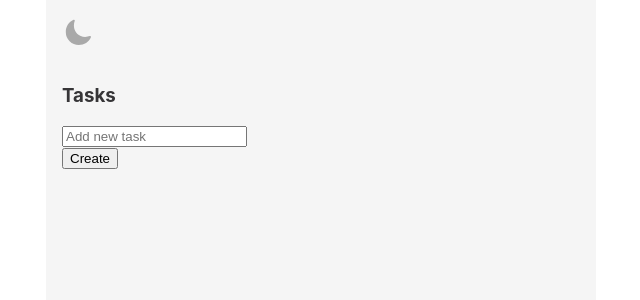
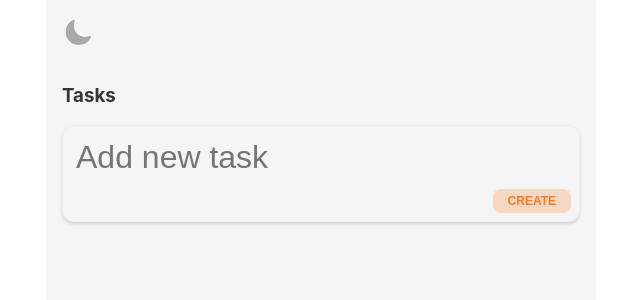
Before and after one commit to mDep07/todo-app, a React (Create React App) app: page / in a window 1280 px wide. Shown: the top 300 px of the page, without its empty margins (319-959 px from the left). Built offline with nearby package versions, Linux system fonts and the light colour scheme.

Commit message:
Update task form component

```diff
--- a/src/App.tsx
+++ b/src/App.tsx
@@ -2,7 +2,7 @@ import React, { useState, useEffect } from 'react';
 import styled, { ThemeProvider } from 'styled-components';
 import { IoMoon, IoSunny } from 'react-icons/io5';
 
-import { GlobalStyles } from "./components/GlobalStyles";
+import GlobalStyles from "./styles/GlobalStyles";
 import { light, dark } from "./theme";
 import Container from './styles/Container';
 
--- a/src/Pages/Tasks.tsx
+++ b/src/Pages/Tasks.tsx
@@ -65,7 +65,13 @@ export default function Tasks() {
         <ul>
           {
             state.tasks.map(task => (
-              <li>{task.title}</li>
+              <li key={task.id}>
+                <input type="checkbox" />
+                {task.title}
+                <span>
+                  <button onClick={() => dispatch({ type: 'remove', payload: task.id })}>Eliminar</button>
+                </span>
+              </li>
             ))
           }
         </ul>
--- a/src/components/Task/TaskForm.tsx
+++ b/src/components/Task/TaskForm.tsx
@@ -1,5 +1,9 @@
 import { useFormik } from 'formik';
+
 import { ITask } from '../../interfaces/task';
+
+import StyledForm, { StyledFooterForm, StyledFormControl } from '../../styles/Form';
+import StyledButton from '../../styles/Button';
 
 type TaskFormParams = {
   createTask: (task: ITask) => void;
@@ -12,25 +16,32 @@ export default function TaskForm({ createTask }: TaskFormParams) {
       create_date: '',
       finished: false
     },
-    onSubmit: (values) => {
-      console.log({values});
+    onSubmit: (values, formikBag) => {
       createTask(values);
-      formik.resetForm();
+      formikBag.resetForm();
     },
   });
 
   return (
-    <form onSubmit={formik.handleSubmit}>
-      <div>
+    <StyledForm onSubmit={formik.handleSubmit}>
+      <StyledFormControl>
         <input
+          autoFocus
           autoComplete="off"
           required
           type="text"
           placeholder="Add new task"
           {...formik.getFieldProps('title')}
         />
-      </div>
-      <button type="submit">Create</button>
-    </form>
+      </StyledFormControl>
+      <StyledFooterForm>
+        {/* <StyledIconButton type="submit">
+          <IoCheckmark />
+        </StyledIconButton> */}
+        <StyledButton type="submit">
+          Create
+        </StyledButton>
+      </StyledFooterForm>
+    </StyledForm>
   )
 }
--- /dev/null
+++ b/src/styles/Button.ts
@@ -0,0 +1,47 @@
+import styled from 'styled-components';
+
+const StyledButton = styled.button`
+  --color: ${({theme}) => theme.colors.main};
+  --bg-color: ${({theme}) => theme.alphaColors.main};
+
+  border: none;
+  font-size: 12px;
+  text-transform: uppercase;
+  font-weight: 600;
+  padding: 5px 15px;
+  border-radius: ${({theme}) => theme.radius.sm};
+  background-color: var(--bg-color);
+  color: var(--color);
+  opacity: .9;
+
+  &:hover,
+  &:focus {
+    opacity: 1;
+    cursor: pointer;
+  }
+
+  &:focus {
+    outline-color: var(--color);
+    outline-offset: 2px;
+    outline-style: solid;
+    outline-width: 2px;
+  }
+
+  &:active {
+    outline: none;
+    opacity: .9;
+    /* transform: scale(.97); */
+  }
+`;
+
+export const StyledIconButton = styled(StyledButton)`
+  padding: 5px;
+  font-size: 1rem;
+  display: flex;
+  align-items: center;
+  & svg {
+    /* background-color: white; */
+  }
+`;
+
+export default StyledButton;
--- /dev/null
+++ b/src/styles/Form.ts
@@ -0,0 +1,31 @@
+import styled from 'styled-components';
+
+const StyledForm = styled.form`
+  border: 1px solid ${({theme}) => theme.backgroundColors.secondary};
+  border-radius: ${({theme}) => theme.radius.md};
+  padding: .5rem;
+  display: flex;
+  flex-direction: column;
+  gap: .5rem;
+  box-shadow: ${({theme}) => theme.shades.md}
+`;
+
+export const StyledFormControl = styled.div`
+  & input {
+    width: 100%;
+    padding: 5px;
+    border: none;
+    background-color: transparent;
+    outline: none;
+    font-size: 2rem;
+    color: ${({theme}) => theme.text.main};
+    /* border-bottom: 1px solid ${({theme}) => theme.backgroundColors.secondary}; */
+  }
+`;
+
+export const StyledFooterForm = styled.footer`
+  display: flex;
+  justify-content: end;
+`;
+
+export default StyledForm;
--- a/src/components/GlobalStyles.tsx
+++ b/src/styles/GlobalStyles.tsx
@@ -1,6 +1,10 @@
 import { createGlobalStyle} from 'styled-components'
 
-export const GlobalStyles = createGlobalStyle`
+const GlobalStyles = createGlobalStyle`
+  * {
+    box-sizing: border-box
+  }
+
   body {
     background-color: ${({ theme }) => theme.backgroundColors.body};
     color: ${({ theme }) => theme.text.main};
@@ -8,3 +12,5 @@ export const GlobalStyles = createGlobalStyle`
     /* font-family: Tahoma, Helvetica, Arial, Roboto, sans-serif; */
   }
 `
+
+export default GlobalStyles
```
Also changed, not shown: src/components/Task/TasksList.tsx (added), src/styles/Container.ts (renamed from src/styles/Container.tsx).
